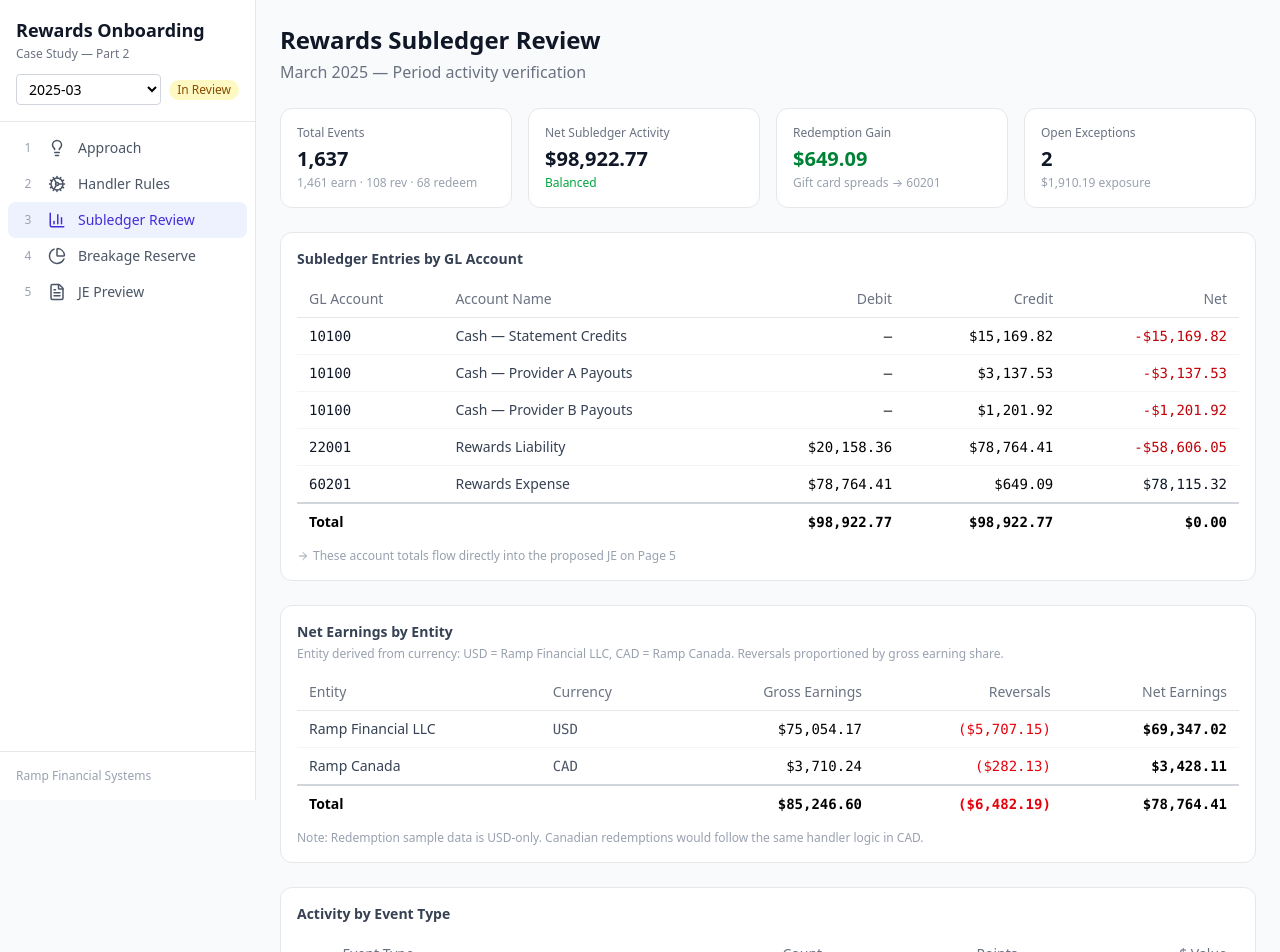
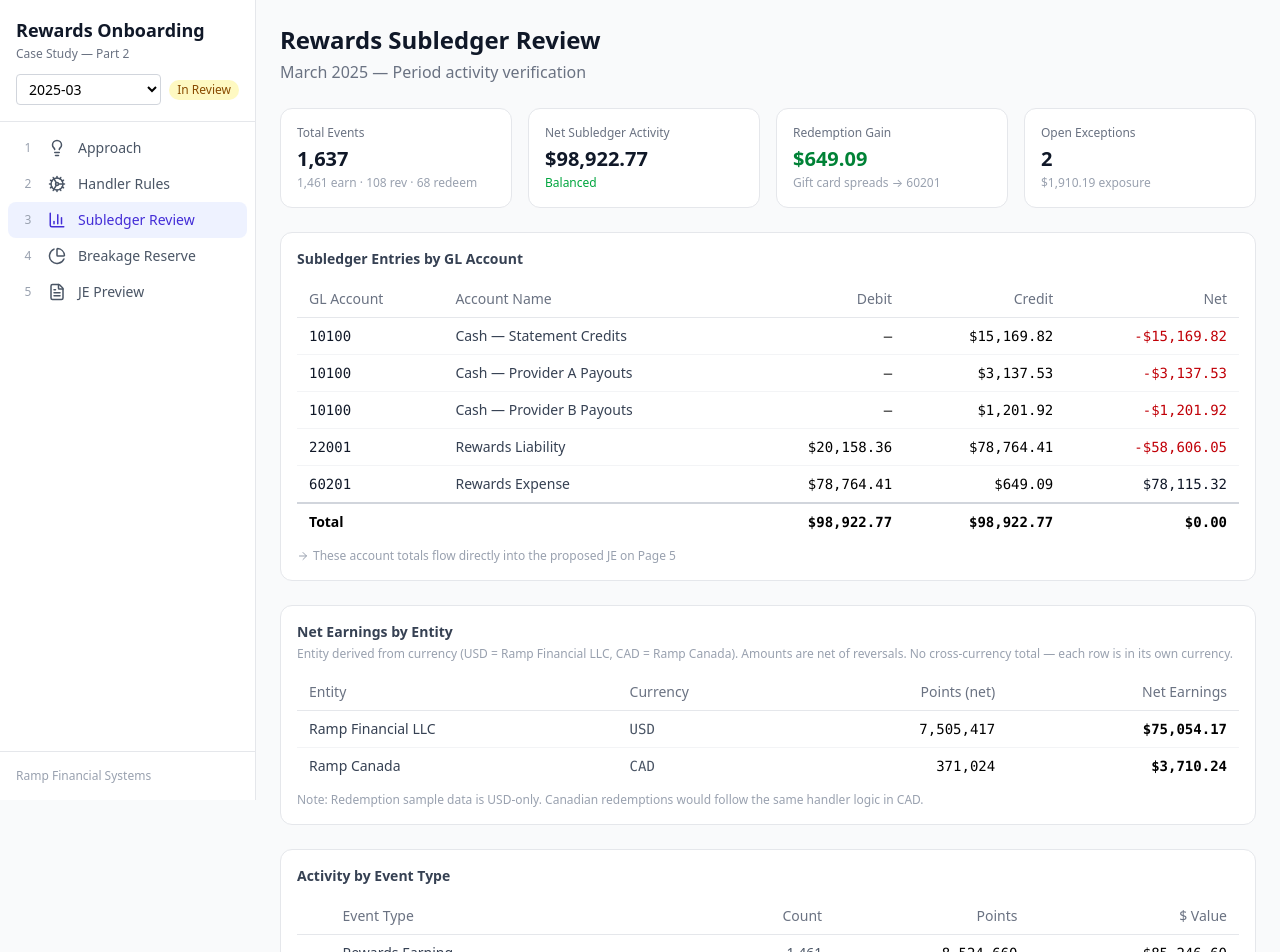
Before and after one commit to jkirihara1/ramp-case-study, a React (Vite) app in the folder part2/: page /activity in a window 1280 px wide. Shown: the top 952 px of the page. Built offline with nearby package versions, Linux system fonts and the light colour scheme.

Commit message:
Fix Net Earnings by Entity: remove cross-currency total, use net amounts directly

```diff
--- a/part2/src/pages/RewardsActivity.jsx
+++ b/part2/src/pages/RewardsActivity.jsx
@@ -274,41 +274,26 @@ export default function RewardsActivity({ selectedPeriod }) {
       {/* ── Entity / Currency breakdown ─────────────────────────────────────── */}
       <div className="bg-white rounded-xl border border-gray-200 p-4">
         <h3 className="text-sm font-semibold text-gray-700 mb-1">Net Earnings by Entity</h3>
-        <p className="text-xs text-gray-400 mb-3">Entity derived from currency: USD = Ramp Financial LLC, CAD = Ramp Canada. Reversals proportioned by gross earning share.</p>
+        <p className="text-xs text-gray-400 mb-3">Entity derived from currency (USD = Ramp Financial LLC, CAD = Ramp Canada). Amounts are net of reversals. No cross-currency total — each row is in its own currency.</p>
         <table className="w-full text-sm">
           <thead>
             <tr className="text-left text-gray-500 border-b border-gray-200">
               <th className="px-3 py-2 font-medium">Entity</th>
               <th className="px-3 py-2 font-medium">Currency</th>
-              <th className="px-3 py-2 font-medium text-right">Gross Earnings</th>
-              <th className="px-3 py-2 font-medium text-right">Reversals</th>
+              <th className="px-3 py-2 font-medium text-right">Points (net)</th>
               <th className="px-3 py-2 font-medium text-right">Net Earnings</th>
             </tr>
           </thead>
           <tbody>
-            {Object.entries(m.earnings.byCurrency).map(([ccy, data]) => {
-              const pct = data.points / m.earnings.totalPoints;
-              const reversals = Math.round(Math.abs(m.earnings.reversalDollars) * pct * 100) / 100;
-              const net = Math.round((data.dollars - reversals) * 100) / 100;
-              return (
-                <tr key={ccy} className="border-t border-gray-100 hover:bg-gray-50">
-                  <td className="px-3 py-2 text-gray-700">{ccy === "USD" ? "Ramp Financial LLC" : "Ramp Canada"}</td>
-                  <td className="px-3 py-2 font-mono text-gray-600">{ccy}</td>
-                  <td className="px-3 py-2 text-right font-mono">{fmt(data.dollars)}</td>
-                  <td className="px-3 py-2 text-right font-mono text-red-600">({fmt(reversals)})</td>
-                  <td className="px-3 py-2 text-right font-mono font-semibold">{fmt(net)}</td>
-                </tr>
-              );
-            })}
+            {Object.entries(m.earnings.byCurrency).map(([ccy, data]) => (
+              <tr key={ccy} className="border-t border-gray-100 hover:bg-gray-50">
+                <td className="px-3 py-2 text-gray-700">{ccy === "USD" ? "Ramp Financial LLC" : "Ramp Canada"}</td>
+                <td className="px-3 py-2 font-mono text-gray-600">{ccy}</td>
+                <td className="px-3 py-2 text-right font-mono">{fmtPts(data.points)}</td>
+                <td className="px-3 py-2 text-right font-mono font-semibold">{fmt(data.dollars)}</td>
+              </tr>
+            ))}
           </tbody>
-          <tfoot>
-            <tr className="border-t-2 border-gray-300 font-semibold">
-              <td className="px-3 py-2" colSpan={2}>Total</td>
-              <td className="px-3 py-2 text-right font-mono">{fmt(m.earnings.totalDollars)}</td>
-              <td className="px-3 py-2 text-right font-mono text-red-600">({fmt(Math.abs(m.earnings.reversalDollars))})</td>
-              <td className="px-3 py-2 text-right font-mono">{fmt(m.earnings.netDollars)}</td>
-            </tr>
-          </tfoot>
         </table>
         <p className="text-xs text-gray-400 mt-2">
           Note: Redemption sample data is USD-only. Canadian redemptions would follow the same handler logic in CAD.
```
